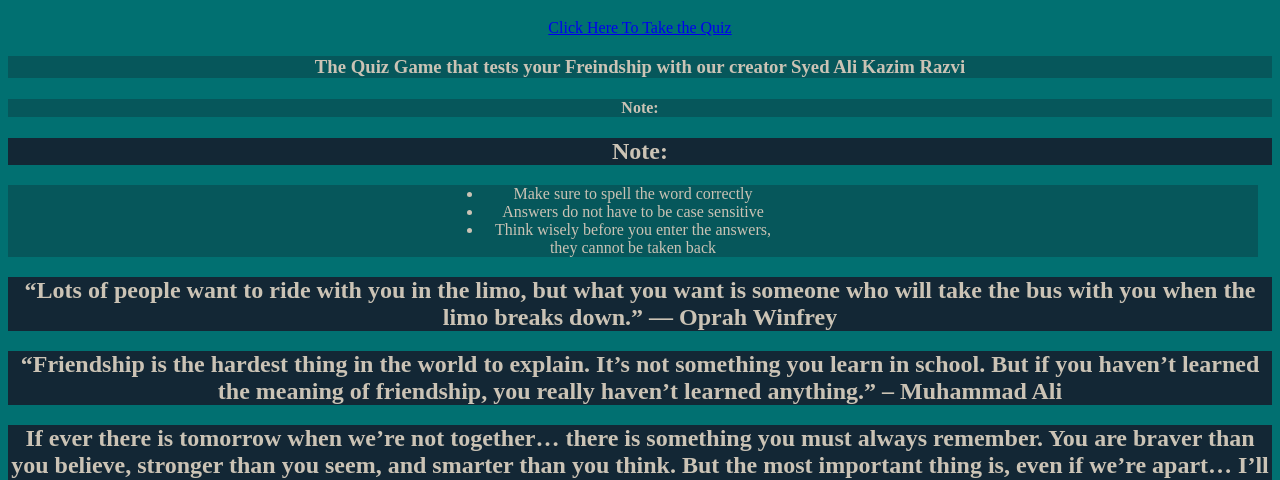
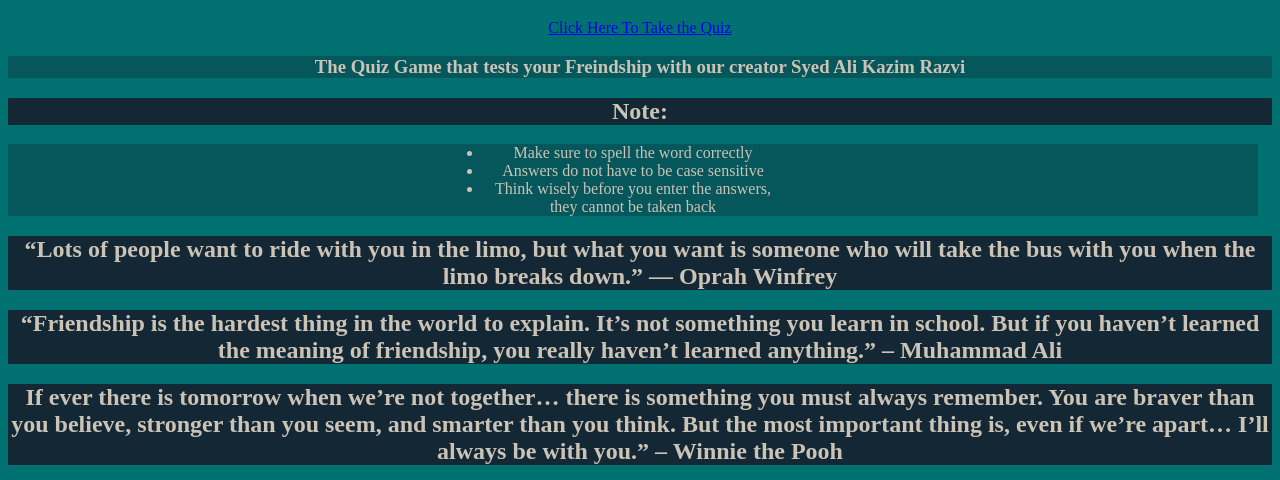
Before and after one commit to spartansp72/Quizapp1, a plain HTML site: page index.html in a window 1280 px wide. Shown: the part 61-541 px from the top of the page. Drawn offline with Linux system fonts and the light colour scheme.

Commit message:
style: update index.html
An extra Note heading has been removed

```diff
--- a/index.html
+++ b/index.html
@@ -44,7 +44,7 @@
 
     <h3>The Quiz Game that tests your Freindship with our creator Syed Ali Kazim Razvi</h3>
 
-    <h4>Note:</h4>
+
 
     <h2>Note:</h2>
 
```
